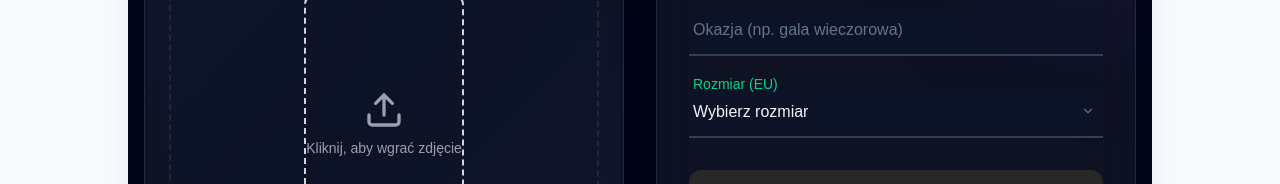
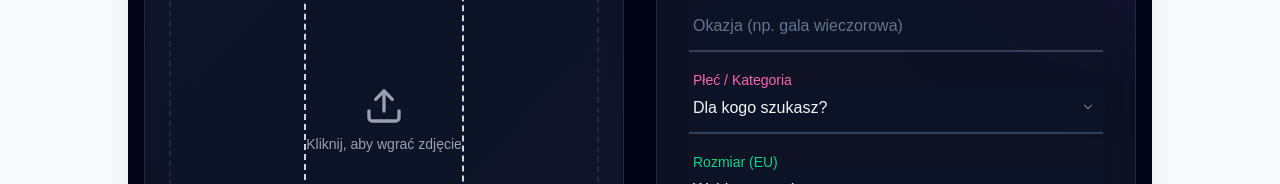
Before and after one commit to adisarecki/stylistka-2026, a Next.js app: page / in a window 1280 px wide. Shown: the part 413-597 px from the top of the page. Built offline with nearby package versions, Linux system fonts and the light colour scheme; no server answers.

Commit message:
Kobieta/ mężczyzna i która częśćciałak

```diff
--- a/app/api/analyze/route.ts
+++ b/app/api/analyze/route.ts
@@ -5,7 +5,7 @@ const genAI = new GoogleGenerativeAI(process.env.GOOGLE_API_KEY || "");
 
 export async function POST(req: Request) {
   try {
-    const { image, query, occasion } = await req.json();
+    const { image, query, occasion, gender } = await req.json();
 
     const modelName = "gemini-2.5-flash"; // Updated to stable 2.5-flash
     console.log("API KEY EXISTS:", !!process.env.GOOGLE_API_KEY);
@@ -41,8 +41,10 @@ export async function POST(req: Request) {
         - Każdy werdykt MUSI kończyć się przypisaniem do jednej z powyższych 5 kategorii w polu "figureType".
         - Jeśli widzisz sylwetkę typu Jabłko, zaproponuj fasony empire, które maskują okolicę brzucha i eksponują Twoje atuty (np. dekolt, nogi).
         - Dostosuj rady ściśle do obrazu. Zabraniam używania ogólnych porad.
+        - Złota zasada ostrości (Focus): Jeśli użytkownik szuka obuwia lub dolnej części garderoby (np. "buty", "spodnie", "spódnica"), skoncentruj analizę obrazu wyłącznie na nogach i dolnej połowie ciała. Jeśli szuka górnej części ubrań lub całości (np. "sukienka", "koszula"), analizuj całą sylwetkę.
 
         Użytkownik szuka: ${query} na okazję: ${occasion}.
+        Płeć / Kategoria dla której dobierasz ubrania: ${gender || "Nie określono"}. Zadbaj o to, by słowa kluczowe w wynikach wyszukiwania (apiQuery) jasno precyzowały rodzaj ubrań dla tej płci/kategorii (np. sukienka dla kobiety, garnitur męski dla mężczyzny itd.).
 
         Zwróć odpowiedź WYŁĄCZNIE jako czysty obiekt JSON:
         {
--- a/components/TryOnWidget.tsx
+++ b/components/TryOnWidget.tsx
@@ -61,6 +61,7 @@ export default function TryOnWidget() {
   const [itemQuery, setItemQuery] = useState<string>('');
   const [occasionQuery, setOccasionQuery] = useState<string>('');
   const [sizeQuery, setSizeQuery] = useState<string>('');
+  const [genderQuery, setGenderQuery] = useState<string>('');
   const [isAnalyzing, setIsAnalyzing] = useState(false);
   const [error, setError] = useState<string | null>(null);
   const [isTryOnLoading, setIsTryOnLoading] = useState(false);
@@ -92,7 +93,8 @@ export default function TryOnWidget() {
         body: JSON.stringify({
           image: personBase64,
           query: itemQuery,
-          occasion: occasionQuery
+          occasion: occasionQuery,
+          gender: genderQuery
         }),
       });
 
@@ -227,7 +229,30 @@ export default function TryOnWidget() {
                 </label>
               </div>
 
-              {/* Input: Rozmiar */}
+              {/* Select: Płeć / Dla kogo */}
+              <div className="relative group">
+                <select
+                  id="genderQuery"
+                  className="peer w-full bg-slate-900/50 text-slate-100 border-b-2 border-slate-700 py-3 px-1 focus:outline-none focus:border-pink-500 transition-colors appearance-none cursor-pointer"
+                  value={genderQuery}
+                  onChange={(e) => setGenderQuery(e.target.value)}
+                >
+                  <option value="" disabled className="bg-slate-900 text-slate-500">Dla kogo szukasz?</option>
+                  <option value="kobieta" className="bg-slate-900">Kobieta</option>
+                  <option value="mężczyzna" className="bg-slate-900">Mężczyzna</option>
+                  <option value="inne" className="bg-slate-900">Inne / Uniseks</option>
+                </select>
+                <label
+                  htmlFor="genderQuery"
+                  className="absolute left-1 -top-3.5 text-pink-400 text-sm transition-all"
+                >
+                  Płeć / Kategoria
+                </label>
+                <div className="absolute right-2 top-4 pointer-events-none text-slate-500 group-focus-within:text-pink-400 transition-colors font-bold">
+                  <ChevronDown size={14} />
+                </div>
+              </div>
+
               {/* Select: Rozmiar */}
               <div className="relative group">
                 <select
@@ -258,9 +283,9 @@ export default function TryOnWidget() {
               {/* Przycisk Mocy */}
               <button
                 onClick={handleAnalyzeSilhouette}
-                disabled={!personBase64 || isAnalyzing || !sizeQuery.trim()}
+                disabled={!personBase64 || isAnalyzing || !sizeQuery.trim() || !genderQuery.trim()}
                 className={`w-full relative group overflow-hidden rounded-xl py-4 font-bold text-lg text-white shadow-lg transition-all duration-300 hover:scale-[1.02] hover:shadow-indigo-500/25 active:scale-95
-                  ${(!personBase64 || isAnalyzing || !sizeQuery.trim())
+                  ${(!personBase64 || isAnalyzing || !sizeQuery.trim() || !genderQuery.trim())
                     ? 'bg-slate-800 text-slate-500 cursor-not-allowed grayscale'
                     : 'bg-gradient-to-r from-violet-600 to-indigo-600 shadow-glow'}`}
               >
```
Also changed, not shown: 1 other file (tests, documents, lock files or other folders).
